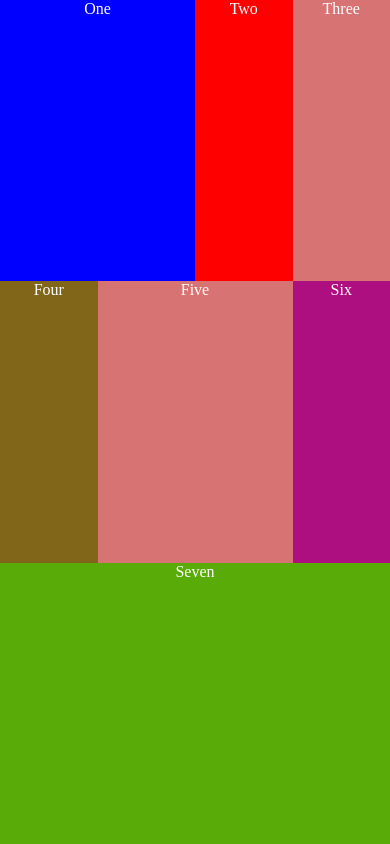
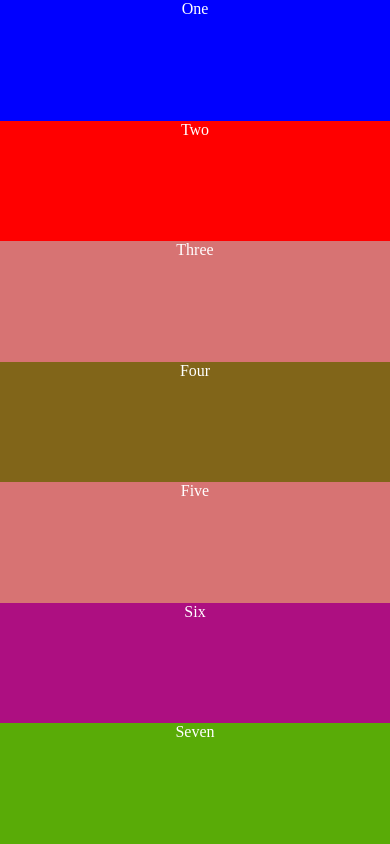
Before and after one commit to Rahmat-Ali-15/Practice, a plain HTML site: page Grid/areaPractice.html in a window 390 px wide. Drawn offline with Linux system fonts and the light colour scheme.

Commit message:
Code of the day

```diff
--- a/Grid/ariaPractice.css
+++ b/Grid/ariaPractice.css
@@ -63,3 +63,17 @@
     grid-area: twelve;
     background-color: cyan;
 } */
+
+
+
+@media(max-width: 480px){
+    .container{
+        display: flex;
+        flex-direction: column;
+        height: 100vh;
+        width: 100vw;
+    }
+    .items{
+        height: 100vh;
+    }
+}
```
